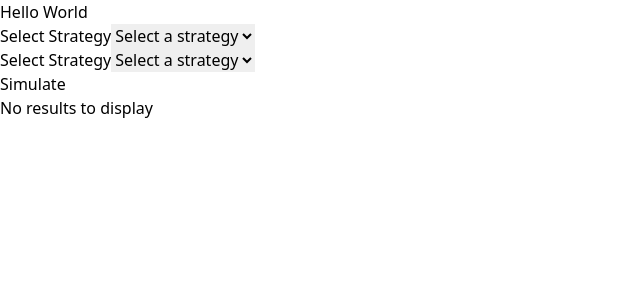
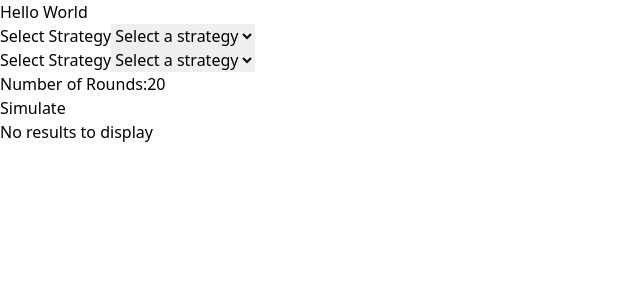
Before and after one commit to AndresCRamos/prisoners-dilemma, a React (Vite) app: page / in a window 1280 px wide. Shown: the top 300 px of the page, without its empty margins (0-640 px from the left). Built offline with nearby package versions, Linux system fonts and the light colour scheme.

Commit message:
Create RoundsInput component

```diff
--- /dev/null
+++ b/src/components/RoundsInput.tsx
@@ -0,0 +1,46 @@
+import React from "react";
+
+interface RoundsInputProps {
+  rounds: number;
+  onRoundsChange: (value: number) => void;
+  error: string;
+  onErrorChange: (value: string) => void;
+}
+
+const RoundsInput: React.FC<RoundsInputProps> = ({
+  onRoundsChange,
+  error,
+  onErrorChange,
+}) => {
+  const handleChange = (event: React.ChangeEvent<HTMLInputElement>) => {
+    const value = event.target.value;
+    if (value === "") {
+      onRoundsChange(20); // Default to 20 if input is invalid or empty
+      onErrorChange("");
+    } else {
+      const numberValue = parseInt(value, 10);
+      if (!isNaN(numberValue)) {
+        onRoundsChange(numberValue);
+        onErrorChange("");
+      } else {
+        onErrorChange("Please enter a valid number");
+      }
+    }
+  };
+
+  return (
+    <div>
+      <label>
+        Number of Rounds:
+        <input
+          defaultValue={20}
+          onChange={handleChange}
+          placeholder="Enter number of rounds"
+        />
+      </label>
+      {error && <p className="text-red-500">{error}</p>}
+    </div>
+  );
+};
+
+export default RoundsInput;
--- a/src/components/StrategySimulationForm.tsx
+++ b/src/components/StrategySimulationForm.tsx
@@ -2,6 +2,7 @@ import React, { useState, useMemo } from "react";
 import { StrategyName } from "../strategies";
 import StrategySelector from "./StrategySelector";
 import { PlayResult, simulatePlay } from "../utils/simulation";
+import RoundsInput from "./RoundsInput";
 
 interface StrategySimulationFormProps {
   onSimulationComplete: (result: PlayResult | null) => void;
@@ -12,6 +13,8 @@ const StrategySimulationForm: React.FC<StrategySimulationFormProps> = ({
 }) => {
   const [strategy1Name, setStrategy1Name] = useState<StrategyName | "">("");
   const [strategy2Name, setStrategy2Name] = useState<StrategyName | "">("");
+  const [error, setError] = useState<string>("");
+  const [rounds, setRounds] = useState<number>(20);
 
   const handleStrategy1 = (strategyName: StrategyName) => {
     setStrategy1Name(strategyName);
@@ -21,18 +24,18 @@ const StrategySimulationForm: React.FC<StrategySimulationFormProps> = ({
     setStrategy2Name(strategyName);
   };
 
+  const handleSubmit = (event: React.FormEvent) => {
+    event.preventDefault();
+    if (strategy1Name && strategy2Name) {
+      const results = simulatePlay(strategy1Name, strategy2Name, rounds);
+      onSimulationComplete(results);
+    }
+  };
+
   const bothStrategiesSelected = useMemo(
     () => strategy1Name !== "" && strategy2Name !== "",
     [strategy1Name, strategy2Name]
   );
-
-  const handleSubmit = (event: React.FormEvent) => {
-    event.preventDefault();
-    if (strategy1Name && strategy2Name) {
-      const results = simulatePlay(strategy1Name, strategy2Name);
-      onSimulationComplete(results);
-    }
-  };
 
   return (
     <form onSubmit={handleSubmit}>
@@ -46,6 +49,12 @@ const StrategySimulationForm: React.FC<StrategySimulationFormProps> = ({
         onStrategyChange={handleStrategy2}
         selectedStrategy={strategy2Name}
       />
+      <RoundsInput
+        rounds={rounds}
+        onRoundsChange={setRounds}
+        error={error}
+        onErrorChange={setError}
+      />
       <button type="submit" disabled={!bothStrategiesSelected}>
         Simulate
       </button>
```
